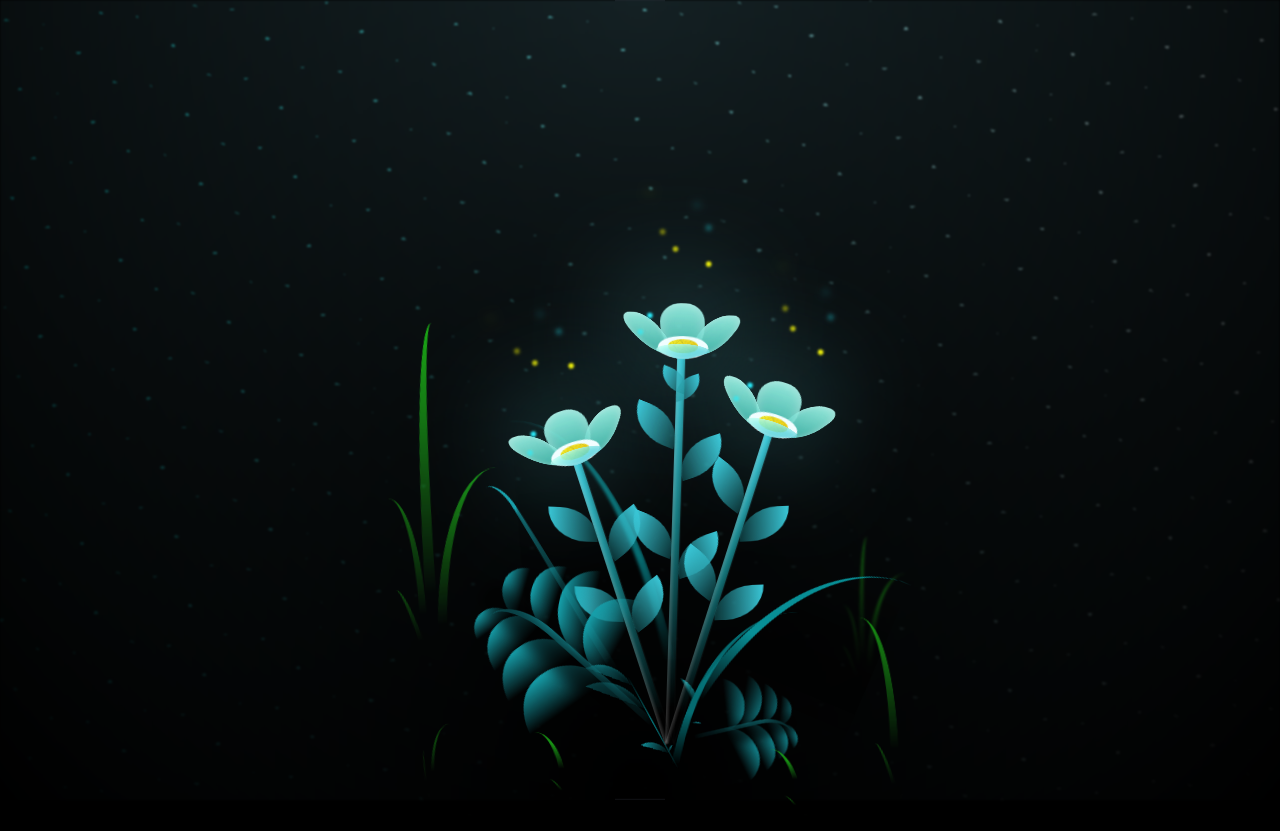
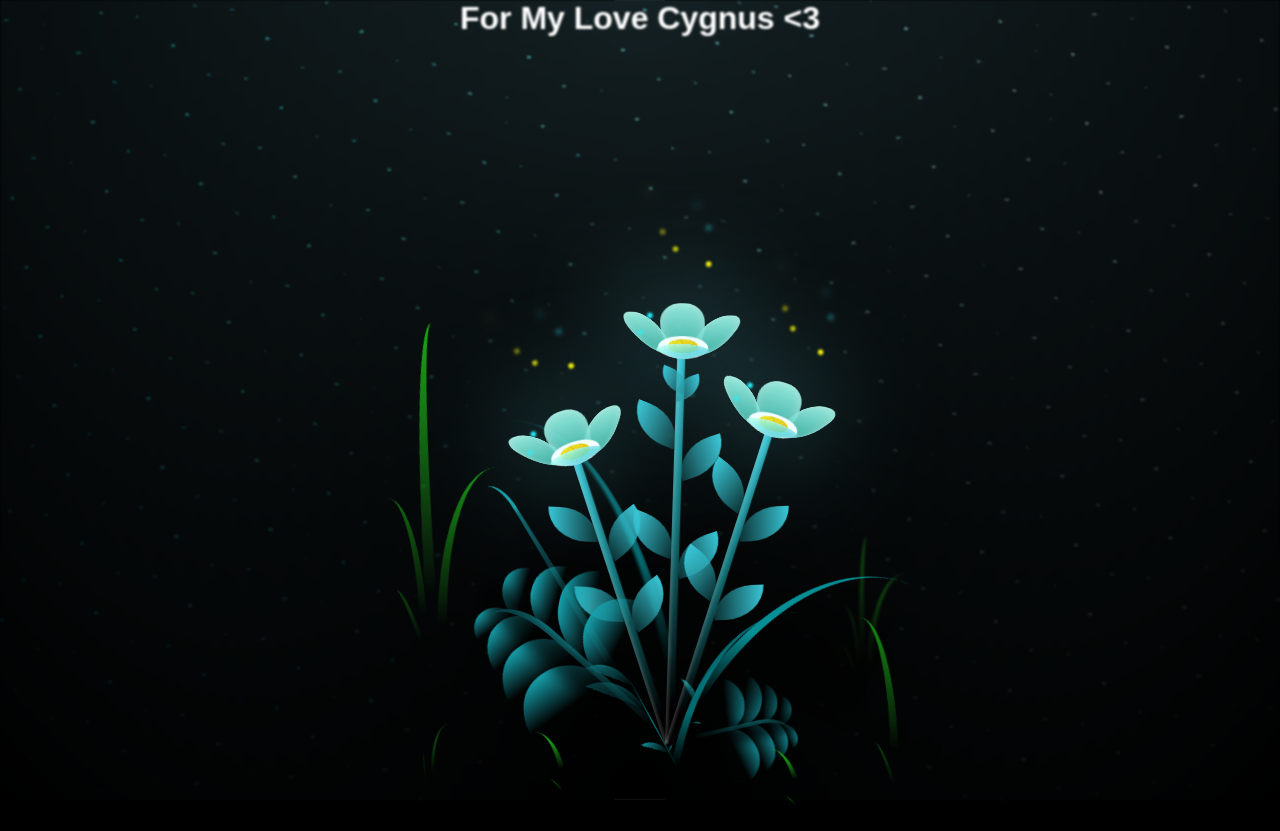
Before and after one commit to ZainulArifin1/Cygnus_Flower, a plain HTML site: page index.html in a window 1280 px wide. Drawn offline with Linux system fonts and the light colour scheme.

Commit message:
add text

```diff
--- a/index.html
+++ b/index.html
@@ -11,7 +11,9 @@
         <div id="cygnus-container">
             <button id="cygnus-button">Cygnus</button>
         </div>
-        <div class="night"></div>
+        <div class="night" style="text-align: center; color: white; font-size: 2em; font-family: 'Montserrat', sans-serif;">
+          <b>For My Love Cygnus <3</b>
+        </div>
         <div class="flowers">
           <div class="flower flower--1">
             <div class="flower__leafs flower__leafs--1">
```
